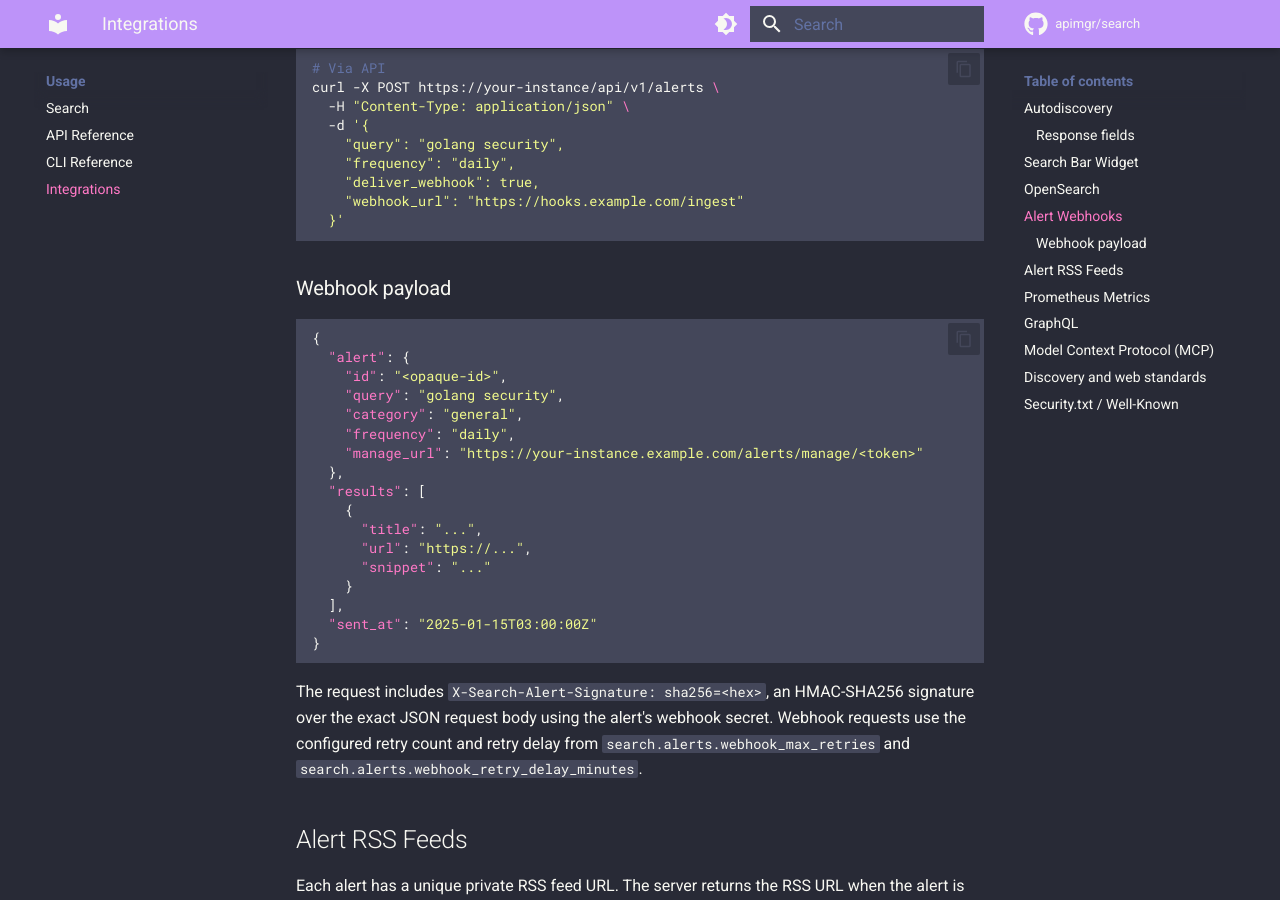
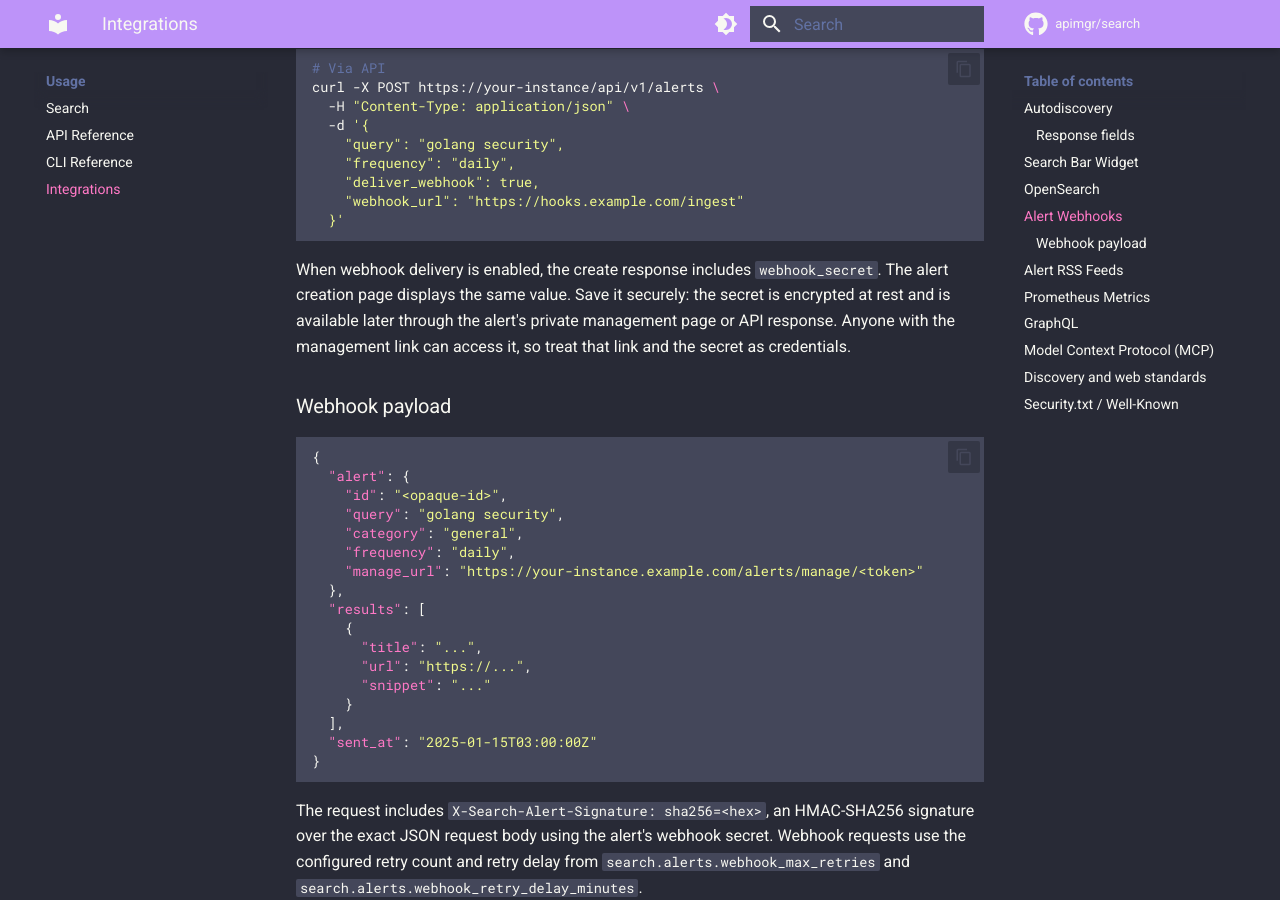
Before and after one commit to apimgr/search, an MkDocs documentation site: the page built from docs/integrations.md, in a window 1280 px wide and 900 px high, scrolled down 2034 px. Built offline with MkDocs 1.6.1 and Material for MkDocs 9.7.7, drawn with Linux system fonts in a browser that asks for light colours; comment, search, counter and statistics services are not loaded.

Commit message:
📝 Update project spec and documentation 📝
- docs/installation.md
- docs/integrations.md
- docs/security.md
- README.md

````diff
--- a/docs/integrations.md
+++ b/docs/integrations.md
@@ -82,6 +82,12 @@ curl -X POST https://your-instance/api/v1/alerts \
     "webhook_url": "https://hooks.example.com/ingest"
   }'
 ```
+
+When webhook delivery is enabled, the create response includes
+`webhook_secret`. The alert creation page displays the same value. Save it
+securely: the secret is encrypted at rest and is available later through the
+alert's private management page or API response. Anyone with the management
+link can access it, so treat that link and the secret as credentials.
 
 ### Webhook payload
 
````
Also changed, not shown: README.md (+1 -1 lines), docs/installation.md (+2 -0 lines), docs/security.md (+3 -2 lines).
